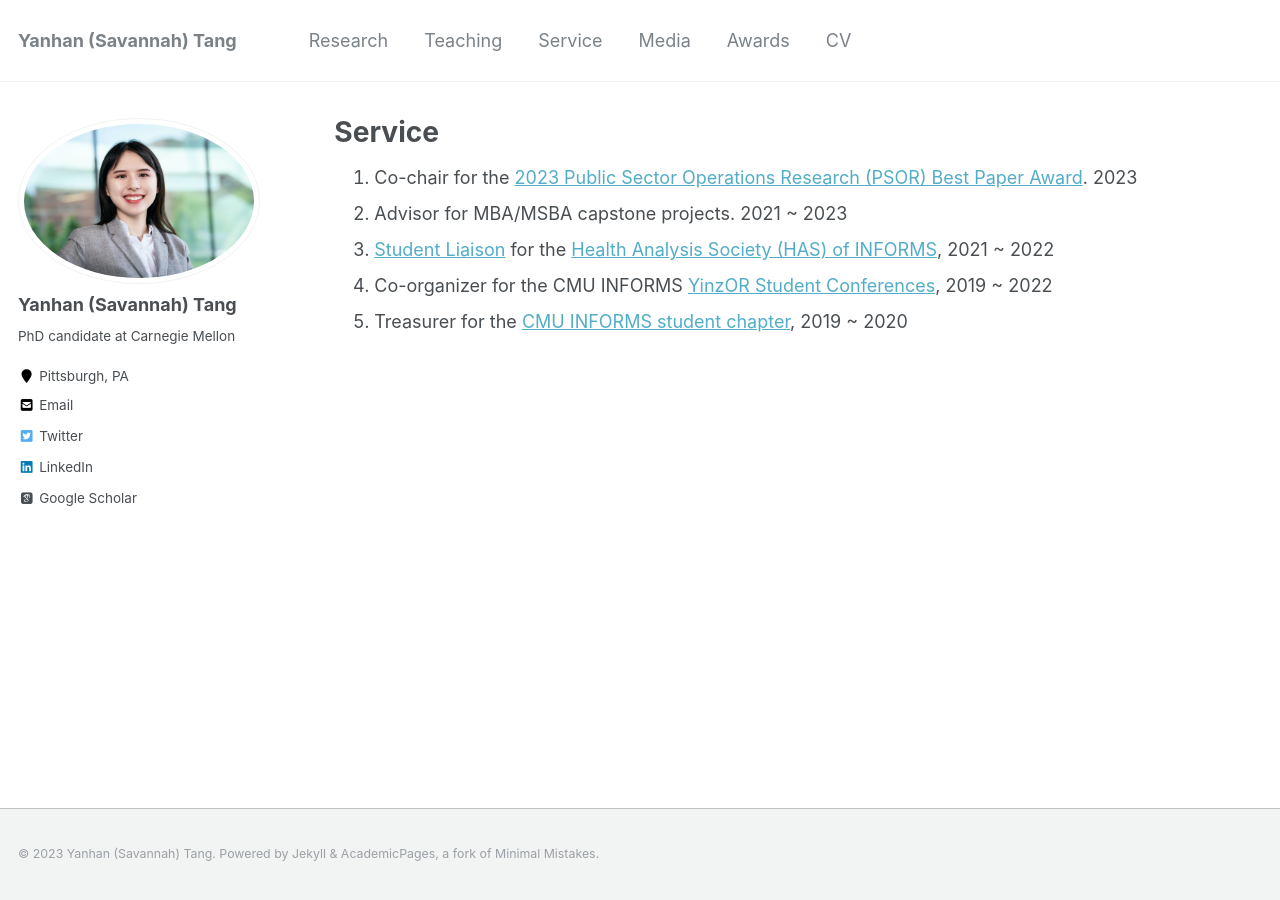
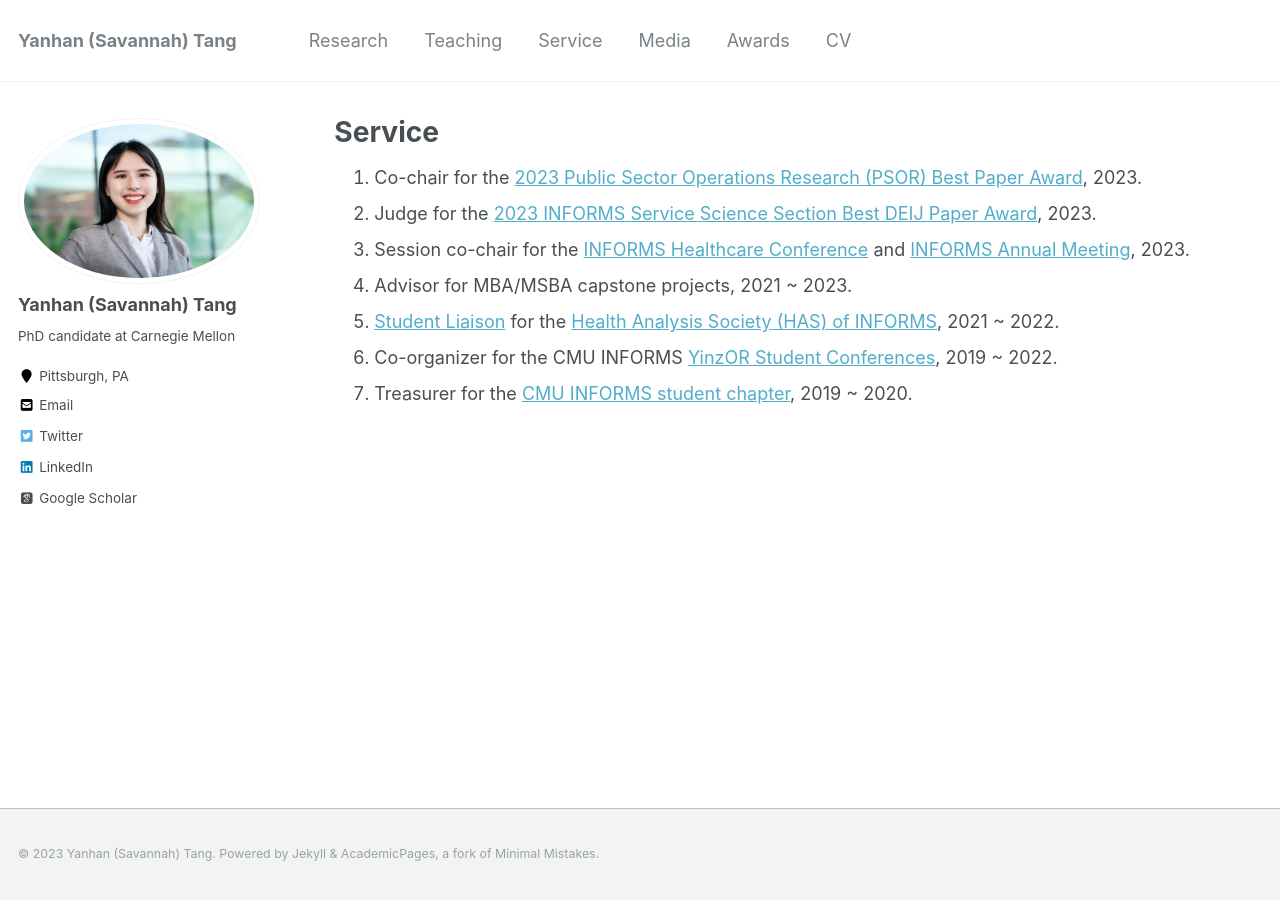
Before and after one commit to savytang/savytang.github.io, a Jekyll site: the page built from _pages/service.md, in a window 1280 px wide. Built offline with Jekyll 4.4.1, drawn with Linux system fonts in a browser that asks for light colours; some web fonts are replaced.

Commit message:
Updated service
List of services

```diff
--- a/_pages/service.md
+++ b/_pages/service.md
@@ -5,8 +5,10 @@ permalink: /service/
 author_profile: true
 ---
 
-1. Co-chair for the [2023 Public Sector Operations Research (PSOR) Best Paper Award](https://www.informs.org/Recognizing-Excellence/Community-Prizes/Public-Sector-O.R/Public-Sector-Operations-Research-Best-Paper-Award#:~:text=The%20INFORMS%20Public%20Sector%20Operations,application%20areas%20represented%20within%20PSOR.). 2023
-1. Advisor for MBA/MSBA capstone projects. 2021 ~ 2023
-1. [Student Liaison](https://twitter.com/informshas/status/1496479890782175238) for the [Health Analysis Society (HAS) of INFORMS](https://connect.informs.org/healthapplications/about-us/about-has), 2021 ~ 2022
-1. Co-organizer for the CMU INFORMS [YinzOR Student Conferences](https://yinzor.cmuinforms.org/), 2019 ~ 2022
-1. Treasurer for the [CMU INFORMS student chapter](https://cmuinforms.org/people), 2019 ~ 2020
+1. Co-chair for the [2023 Public Sector Operations Research (PSOR) Best Paper Award](https://www.informs.org/Recognizing-Excellence/Community-Prizes/Public-Sector-O.R/Public-Sector-Operations-Research-Best-Paper-Award#:~:text=The%20INFORMS%20Public%20Sector%20Operations,application%20areas%20represented%20within%20PSOR.), 2023.
+1. Judge for the [2023 INFORMS Service Science Section Best DEIJ Paper Award](https://connect.informs.org/discussion/reminder-informs-service-science-paper-competitions-2), 2023.
+1. Session co-chair for the [INFORMS Healthcare Conference](https://meetings.informs.org/wordpress/healthcare2023/) and  [INFORMS Annual Meeting](https://meetings.informs.org/wordpress/phoenix2023/), 2023.
+1. Advisor for MBA/MSBA capstone projects, 2021 ~ 2023.
+1. [Student Liaison](https://twitter.com/informshas/status/1496479890782175238) for the [Health Analysis Society (HAS) of INFORMS](https://connect.informs.org/healthapplications/about-us/about-has), 2021 ~ 2022.
+1. Co-organizer for the CMU INFORMS [YinzOR Student Conferences](https://yinzor.cmuinforms.org/), 2019 ~ 2022.
+1. Treasurer for the [CMU INFORMS student chapter](https://cmuinforms.org/people), 2019 ~ 2020.
```
Also changed, not shown: 3 other files.
